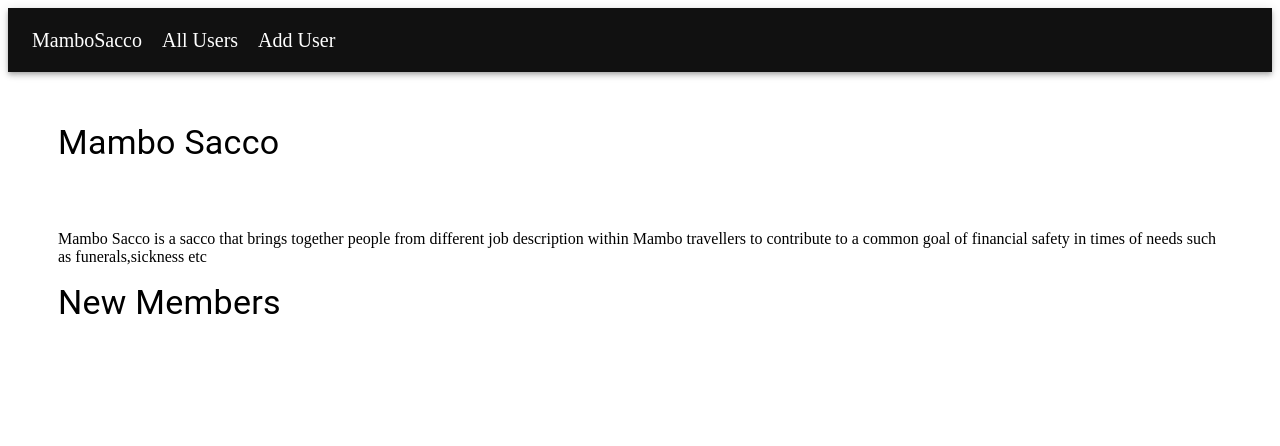
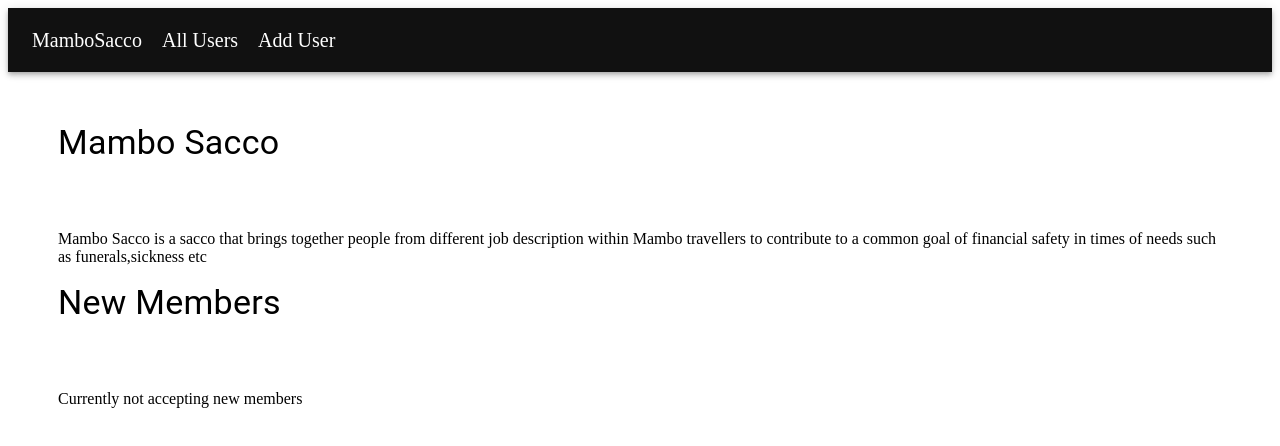
Before and after one commit to ManyweleMike/Mambo-Sacco, a React (Create React App) app: page / in a window 1280 px wide. Shown: the top 446 px of the page. Built offline with nearby package versions, Linux system fonts and the light colour scheme.

Commit message:
Complete

```diff
--- a/src/Component/MamboSacco.js
+++ b/src/Component/MamboSacco.js
@@ -25,6 +25,9 @@ const CodeForInterview = () => {
             <Typography variant="h4"> New Members
 
             </Typography>
+            <Box style={{display: 'flex'}}>
+            <p>Currently not accepting new members</p>
+            </Box>
 
         </Header>
     )
```
